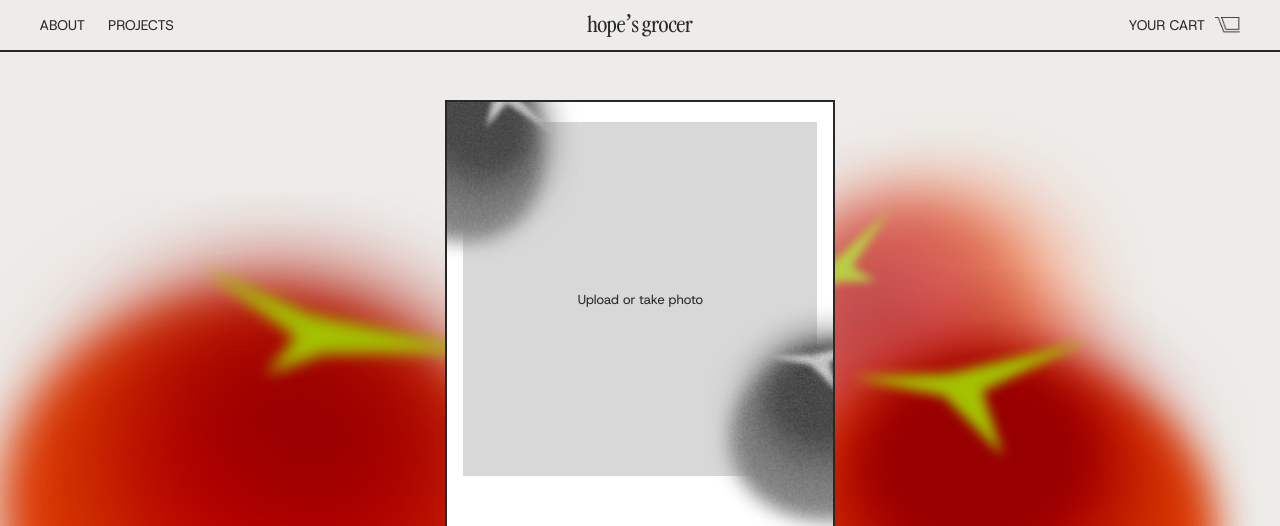
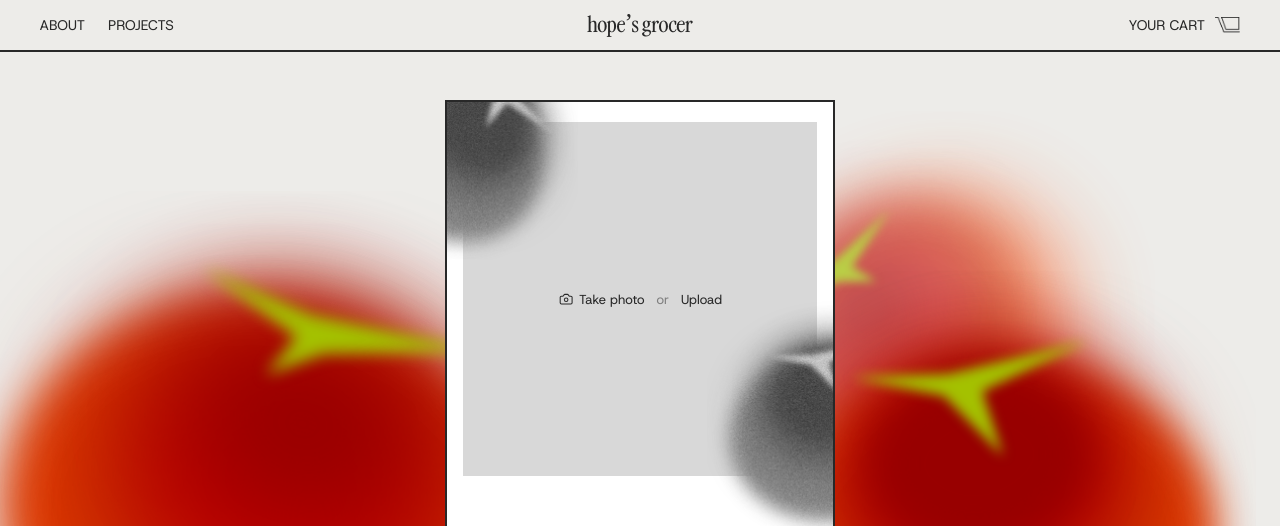
Before and after one commit to matthewhopeyonatan-creator/portfolio, a Next.js app: page /receipt in a window 1280 px wide. Shown: the top 526 px of the page. Built offline with nearby package versions, Linux system fonts and the light colour scheme.

Commit message:
Receipt (branch): the photo square opens on "Take photo or Upload"; the clear-drawing icon moves to the bottom-left on both sides
Co-Authored-By: Claude Opus 5.5 <noreply@anthropic.com>
Claude-Session: https://claude.ai/code/session_01GYPHnZVL3HH7QMswTWv6Z2

```diff
--- a/components/Receipt.module.css
+++ b/components/Receipt.module.css
@@ -143,12 +143,12 @@
   }
 }
 
-/* clear drawing: an icon in the slip's top-right corner, above the ink; fades in once there's
-   something drawn */
+/* clear drawing: an icon in the slip's bottom-left corner (the download icon has the right), above
+   the ink; fades in once there's something drawn */
 .clear {
   position: absolute;
-  top: calc(14 * var(--ru));
-  right: calc(14 * var(--ru));
+  left: calc(14 * var(--ru));
+  bottom: calc(16 * var(--ru));
   z-index: 3;
   display: grid;
   place-items: center;
--- a/components/Receipt.tsx
+++ b/components/Receipt.tsx
@@ -189,7 +189,7 @@ export default function Receipt() {
             <div ref={slip} className={`${styles.slip} ${styles.face} ${styles.front}`} {...marker.handlers} inert={flipped}>
               {/* the marker people can draw on the receipt with — red, mint in dark mode (useMarker) */}
               <canvas ref={marker.canvas} className={styles.ink} aria-hidden="true" />
-              {/* start the drawing over — top-right of the slip, only once something's been drawn;
+              {/* start the drawing over — bottom-left of the slip, only once something's been drawn;
                   left out of the downloaded image */}
               <button
                 type="button"
--- a/components/ReceiptBack.module.css
+++ b/components/ReceiptBack.module.css
@@ -49,7 +49,6 @@
   background: transparent;
 }
 
-.empty,
 .choice,
 .snap {
   font: inherit;
@@ -60,16 +59,7 @@
   cursor: pointer;
 }
 
-.empty {
-  display: grid;
-  place-items: center;
-  width: 100%;
-  height: 100%;
-  font-size: max(13px, calc(16 * var(--ru)));
-  line-height: normal;
-}
 
-.empty:focus-visible,
 .choice:focus-visible,
 .snap:focus-visible,
 .retake:focus-visible {
@@ -78,14 +68,13 @@
 }
 
 @media (hover: hover) and (pointer: fine) {
-  .empty:hover,
   .choice:hover {
     text-decoration: underline;
     text-underline-offset: 0.2em;
   }
 }
 
-/* with a mouse: webcam or upload */
+/* the square's two choices, there from the start: take a photo (webcam; phones: the camera) or upload */
 .choose {
   display: flex;
   align-items: center;
@@ -110,8 +99,7 @@
 
 .choice:active,
 .snap:active,
-.retake:active,
-.empty:active {
+.retake:active {
   transform: scale(0.97);
   transition: transform var(--dur-press) var(--ease-out);
 }
@@ -186,8 +174,7 @@
   }
 }
 
-/* another go: a small icon in the photo's bottom-left corner (the top-right is the clear-drawing
-   icon's, the bottom-right the tomato's) */
+/* another go: a small icon in the photo's bottom-left corner (the bottom-right is the tomato's) */
 .retake {
   position: absolute;
   left: calc(10 * var(--ru));
@@ -295,8 +282,8 @@
 /* clear drawing (same as the front) */
 .clear {
   position: absolute;
-  top: calc(14 * var(--ru));
-  right: calc(14 * var(--ru));
+  left: calc(14 * var(--ru));
+  bottom: calc(16 * var(--ru));
   z-index: 5;
   display: grid;
   place-items: center;
--- a/components/ReceiptBack.tsx
+++ b/components/ReceiptBack.tsx
@@ -79,7 +79,7 @@ function receiptify(src: CanvasImageSource, sw: number, sh: number, mirror = fal
   return c.toDataURL("image/jpeg", 0.9);
 }
 
-type Mode = "idle" | "choose" | "camera";
+type Mode = "choose" | "camera" | "photo";
 
 const ReceiptBack = forwardRef<
   HTMLDivElement,
@@ -87,9 +87,11 @@ const ReceiptBack = forwardRef<
 >(function ReceiptBack({ className = "", hidden, download, inert }, ref) {
   const marker = useMarker();
   const [photo, setPhoto] = useState<string | null>(null);
-  const [mode, setMode] = useState<Mode>("idle");
+  // the square starts on its two choices: take a photo or upload one
+  const [mode, setMode] = useState<Mode>("choose");
   const [flash, setFlash] = useState(0);
   const file = useRef<HTMLInputElement>(null);
+  const shoot = useRef<HTMLInputElement>(null); // phones: straight to the camera
   const video = useRef<HTMLVideoElement>(null);
   const stream = useRef<MediaStream | null>(null);
 
@@ -104,6 +106,7 @@ const ReceiptBack = forwardRef<
   const keep = (url: string) => {
     setPhoto(url);
     setFlash((f) => f + 1);
+    setMode("photo");
   };
 
   const stop = useCallback(() => {
@@ -115,20 +118,16 @@ const ReceiptBack = forwardRef<
   useEffect(() => {
     if (hidden) {
       stop();
-      setMode("idle");
+      setMode((m) => (m === "camera" ? "choose" : m));
     }
   }, [hidden, stop]);
 
   const upload = () => file.current?.click();
 
-  const start = async () => {
-    // phones (and anything without a camera API): the system picker already offers camera or library
+  const openCamera = async () => {
+    // phones (and anything without a webcam API): the system camera
     const touch = window.matchMedia("(pointer: coarse)").matches;
-    if (touch || !navigator.mediaDevices?.getUserMedia) return upload();
-    setMode("choose");
-  };
-
-  const openCamera = async () => {
+    if (touch || !navigator.mediaDevices?.getUserMedia) return shoot.current?.click();
     try {
       const s = await navigator.mediaDevices.getUserMedia({
         video: { facingMode: "user", width: { ideal: 1280 }, height: { ideal: 1280 } },
@@ -144,7 +143,7 @@ const ReceiptBack = forwardRef<
       });
     } catch {
       // no camera, or permission refused: fall back to picking a file
-      setMode("idle");
+      setMode("choose");
       upload();
     }
   };
@@ -152,9 +151,9 @@ const ReceiptBack = forwardRef<
   // snaps straight away (with the flash)
   const snap = () => {
     const v = video.current;
+    stop();
     if (v && v.videoWidth) keep(receiptify(v, v.videoWidth, v.videoHeight, true));
-    stop();
-    setMode("idle");
+    else setMode("choose");
   };
 
   const onFile = (e: React.ChangeEvent<HTMLInputElement>) => {
@@ -166,15 +165,13 @@ const ReceiptBack = forwardRef<
     img.onload = () => {
       keep(receiptify(img, img.naturalWidth, img.naturalHeight));
       URL.revokeObjectURL(url);
-      setMode("idle");
     };
     img.src = url;
   };
 
   const retake = () => {
     stop();
-    setMode("idle");
-    start();
+    setMode("choose");
   };
 
   return (
@@ -194,8 +191,8 @@ const ReceiptBack = forwardRef<
       </button>
 
       {/* the photo slot */}
-      <div className={`${styles.square} ${photo && mode === "idle" ? styles.filled : ""}`}>
-        {photo && mode === "idle" ? (
+      <div className={`${styles.square} ${photo && mode === "photo" ? styles.filled : ""}`}>
+        {photo && mode === "photo" ? (
           <>
             {/* key: each new print fades in */}
             <img key={flash} className={styles.photo} src={photo} alt="Your photo, printed on the receipt" />
@@ -221,21 +218,18 @@ const ReceiptBack = forwardRef<
               Upload
             </button>
           </div>
-        ) : mode === "camera" ? (
+        ) : (
           <div className={styles.booth} data-no-draw>
             <video ref={video} className={styles.video} playsInline muted aria-label="Camera preview" />
             <button type="button" className={styles.snap} onClick={snap}>
               smile
             </button>
           </div>
-        ) : (
-          <button type="button" className={styles.empty} onClick={start}>
-            Upload or take photo
-          </button>
         )}
         {flash ? <span key={`f${flash}`} className={styles.flash} aria-hidden="true" data-no-snapshot /> : null}
       </div>
       <input ref={file} type="file" accept="image/*" className={styles.file} onChange={onFile} tabIndex={-1} aria-hidden="true" />
+      <input ref={shoot} type="file" accept="image/*" capture="user" className={styles.file} onChange={onFile} tabIndex={-1} aria-hidden="true" />
 
       <p className={styles.logo} aria-label="hope’s grocer">
         <span className={styles.logoBold}>hope</span>
```
Also changed, not shown: 1 other file (tests, documents, lock files or other folders).
